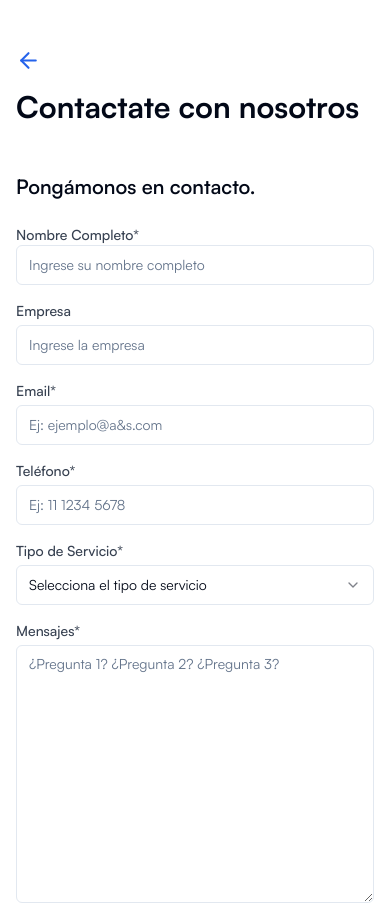
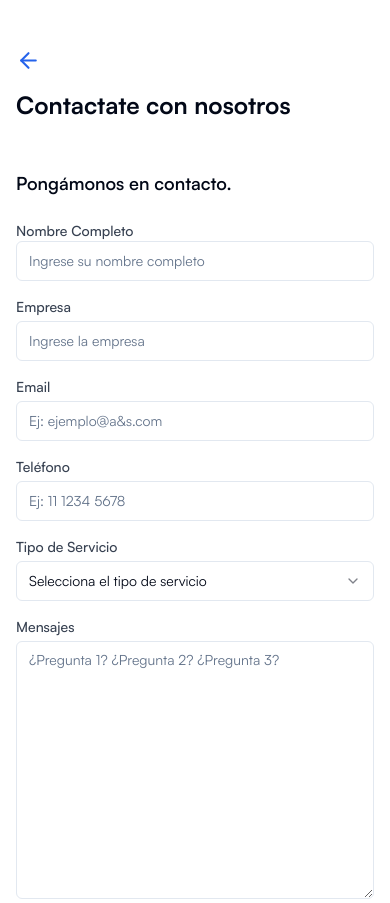
Before and after one commit to Tintaa307/AS-Cleaning-Solutions, a Next.js app: page /contact in a window 390 px wide. Shown: the top 903 px of the page. Built offline with nearby package versions, Linux system fonts and the light colour scheme.

Commit message:
feat: add responsive

```diff
--- a/src/app/contact/page.tsx
+++ b/src/app/contact/page.tsx
@@ -41,12 +41,14 @@ export default function ContactForm() {
         >
           <ArrowLeft className="mr-2" size={25} />
         </Link>
-        <h2 className="text-3xl font-bold">Contactate con nosotros</h2>
+        <h2 className="text-3xl font-bold mds:text-2xl">
+          Contactate con nosotros
+        </h2>
       </div>
 
       <div className="flex flex-col md:flex-row gap-8">
         <div className="w-full md:w-1/2">
-          <h2 className="text-xl font-semibold mb-6">
+          <h2 className="text-xl font-semibold mb-6 mds:text-lg">
             Pongámonos en contacto.
           </h2>
           <form action={FormAction} className="space-y-4">
@@ -55,7 +57,7 @@ export default function ContactForm() {
                 htmlFor="name"
                 className="block text-sm font-medium text-gray-700"
               >
-                Nombre Completo*
+                Nombre Completo
               </label>
               <Input
                 type="text"
@@ -84,7 +86,7 @@ export default function ContactForm() {
                 htmlFor="email"
                 className="block text-sm font-medium text-gray-700 mb-1"
               >
-                Email*
+                Email
               </label>
               <Input
                 type="email"
@@ -99,7 +101,7 @@ export default function ContactForm() {
                 htmlFor="phone"
                 className="block text-sm font-medium text-gray-700 mb-1"
               >
-                Teléfono*
+                Teléfono
               </label>
               <Input
                 type="tel"
@@ -114,7 +116,7 @@ export default function ContactForm() {
                 htmlFor="service"
                 className="block text-sm font-medium text-gray-700 mb-1"
               >
-                Tipo de Servicio*
+                Tipo de Servicio
               </label>
               <Select name="service" required>
                 <SelectTrigger>
@@ -131,7 +133,7 @@ export default function ContactForm() {
                 htmlFor="message"
                 className="block text-sm font-medium text-gray-700 mb-1"
               >
-                Mensajes*
+                Mensajes
               </label>
               <Textarea
                 id="message"
@@ -147,7 +149,7 @@ export default function ContactForm() {
           </form>
         </div>
 
-        <div className="w-full flex items-center justify-center md:w-1/2">
+        <div className="w-full flex items-center justify-center md:w-1/2 custom:hidden">
           <Image
             src="/contact-image-2.png"
             alt="Cleaning professional mopping a floor"
--- a/src/components/hero/HeroSection.tsx
+++ b/src/components/hero/HeroSection.tsx
@@ -19,7 +19,7 @@ const HeroSection = () => {
             </Button>
           </Link>
         </div>
-        <div className="fixed flex items-end justify-end px-12 right-12 z-40 mds:right-0">
+        <div className="fixed flex items-end justify-end px-12 right-12 z-40 mds:right-0 mds:px-4">
           <Link href={"https://wa.me/+5491170659637"}>
             <Button
               size="icon"
```
